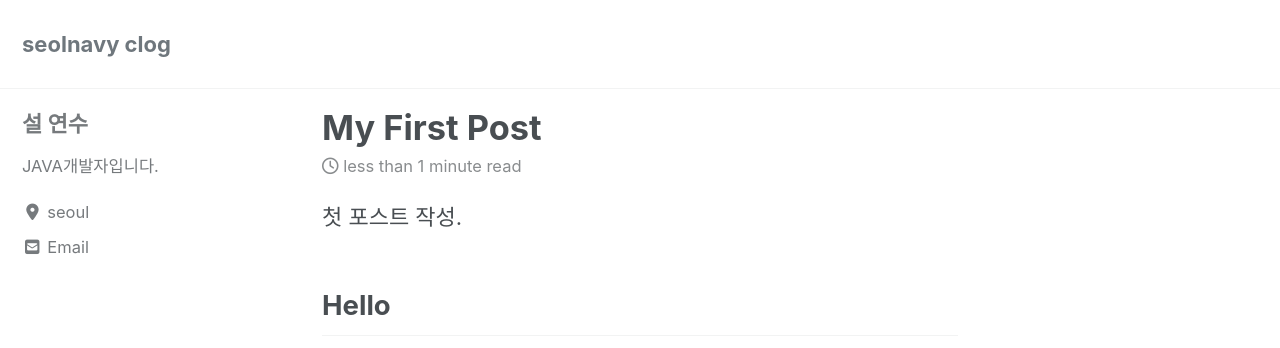
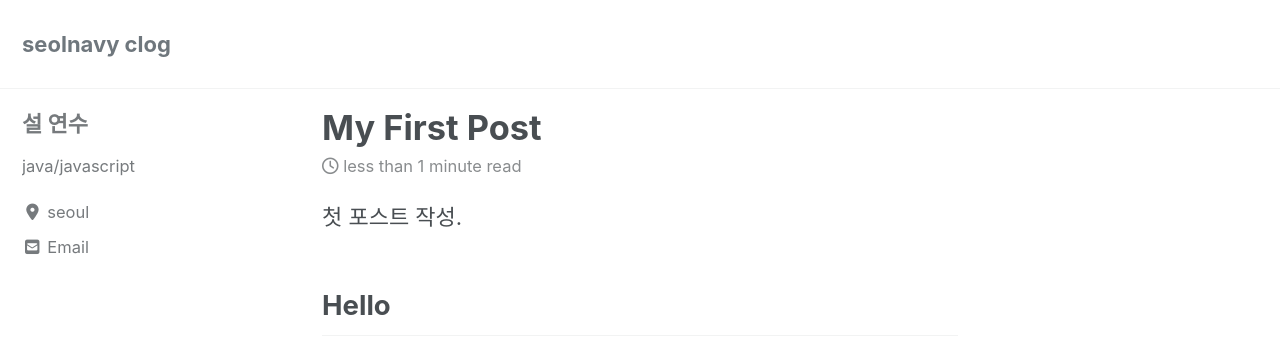
Before and after one commit to seolys/seolys.github.io, a Jekyll site: the page built from _posts/2020-02-13-hello.md, in a window 1280 px wide. Shown: the top 348 px of the page. Built offline with Jekyll 4.4.1, drawn with Linux system fonts in a browser that asks for light colours; cached includes are drawn as plain includes; nearby versions of some CDN libraries.

Commit message:
config commit

```diff
--- a/_config.yml
+++ b/_config.yml
@@ -109,7 +109,7 @@ analytics:
 author:
   name             : "설 연수"
   avatar           : # path of avatar image, e.g. "/assets/images/bio-photo.jpg"
-  bio              : "JAVA개발자입니다."
+  bio              : "java/javascript"
   location         : "seoul"
   email            : "seolnavy@naver.com"
   links:
```
